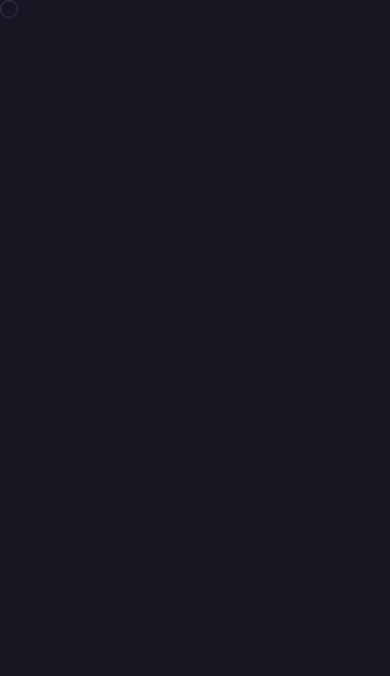
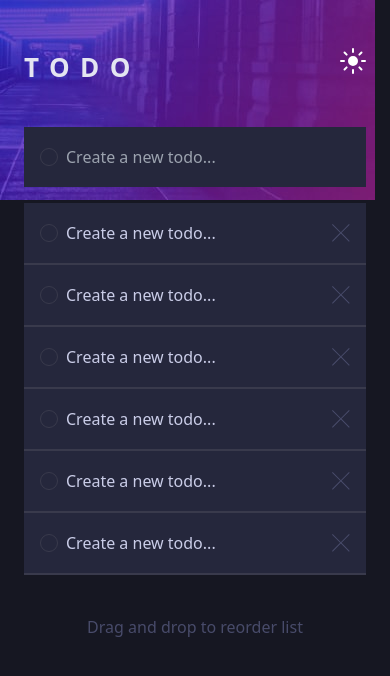
Before and after one commit to lucas-sk/Todo-app-FM, a React (Vite) app: page / in a window 390 px wide. Shown: the top 676 px of the page. Built offline with nearby package versions, Linux system fonts and the light colour scheme.

Commit message:
style: create style mobile 375px

```diff
--- a/src/App.tsx
+++ b/src/App.tsx
@@ -1,9 +1,29 @@
-import { Checkbox } from "./components/CheckBox"
+import { Header } from "./components/Header"
+import { Input } from "./components/Input"
+import { Picture } from "./components/Picture"
+import { Todo } from "./components/Todo"
 
 export const App = () => {
+
+
   return (
-    <div className="w-screen min-h-screen bg-gray-900">
-      <Checkbox />
+    <div className="w-screen min-h-screen bg-gray-900 flex-col gap-1">
+      <Picture />
+      <div className="flex flex-col  mx-6 pt-12 gap-10 relative z-1">
+          <Header />
+          <div className="flex flex-col gap-4">
+            <Input />
+            <div>
+              <Todo />
+              <Todo />
+              <Todo />
+              <Todo />
+              <Todo />
+              <Todo />
+            </div>
+          </div>
+          <p className="text-zinc-700 text-center">Drag and drop to reorder list</p>
+      </div>
     </div>
   )
 }
```
